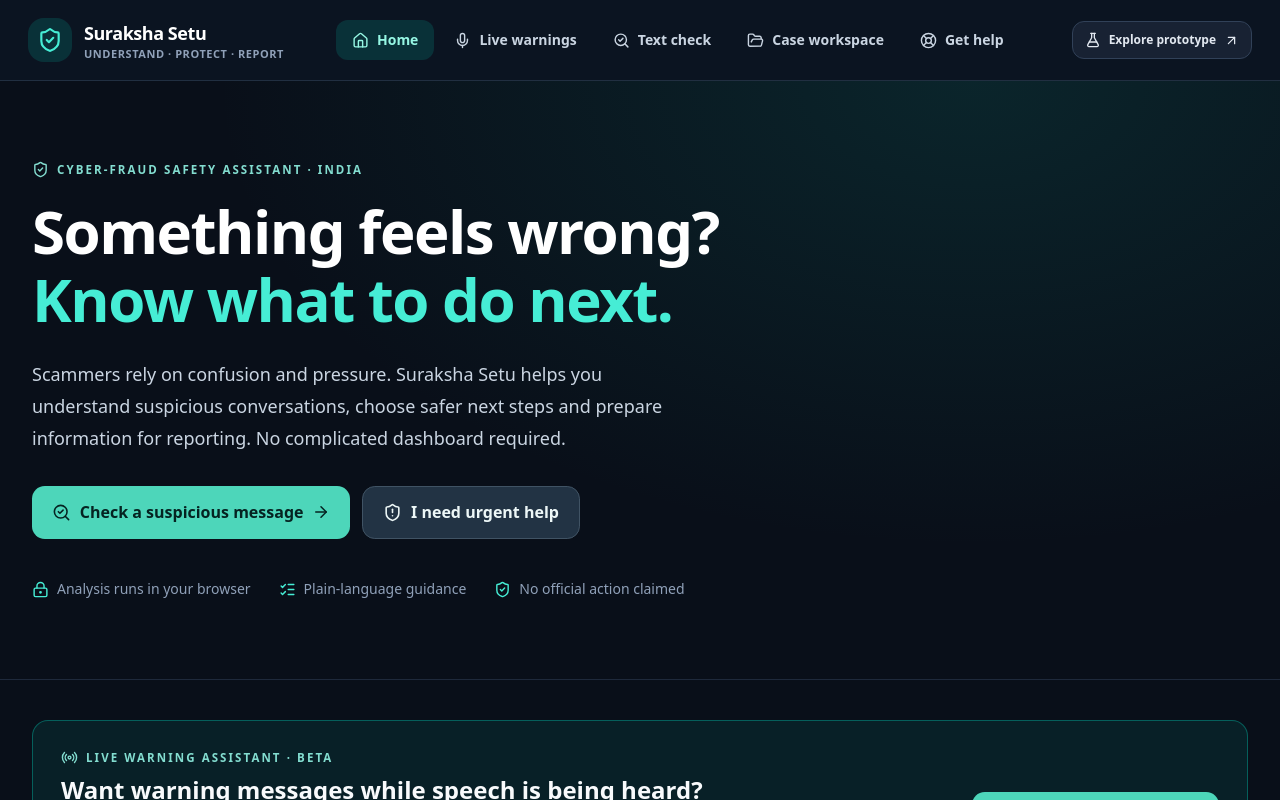
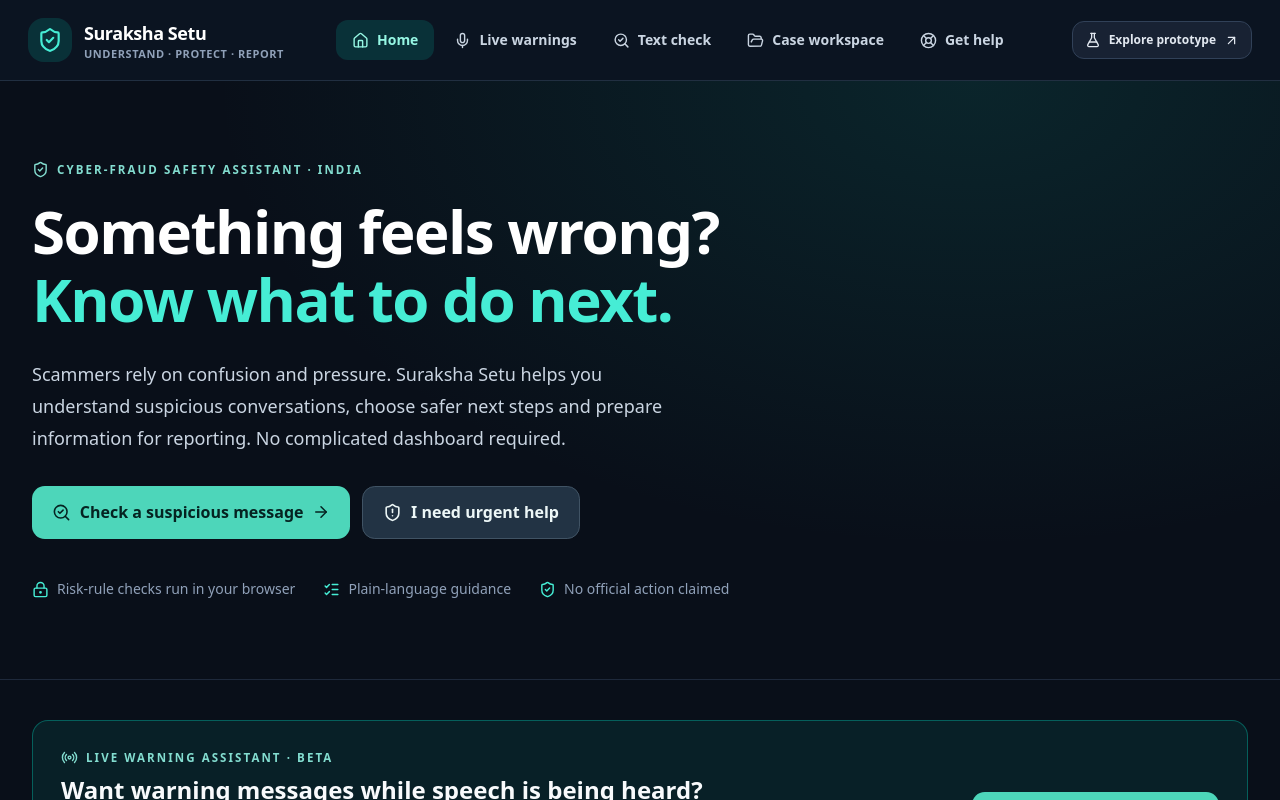
Before and after one commit to aadi-harale/suraksha_setu, a Next.js app in the folder frontend/: page / in a window 1280 px wide. Shown: the top 800 px of the page. Built offline with nearby package versions, Linux system fonts and the light colour scheme.

Commit message:
copy: clarify local rule processing versus vendor-based speech recognition

```diff
--- a/frontend/src/app/page.tsx
+++ b/frontend/src/app/page.tsx
@@ -14,7 +14,7 @@ export default function HomePage(){return <div className="overflow-hidden">
     <p className="mt-6 max-w-2xl text-lg leading-8 text-slate-300">Scammers rely on confusion and pressure. Suraksha Setu helps you understand suspicious conversations, choose safer next steps and prepare information for reporting. No complicated dashboard required.</p>
     <div className="mt-8 flex flex-wrap gap-3"><Link href="/check" className="product-btn product-btn-primary"><SearchCheck size={19}/>Check a suspicious message<ArrowRight size={18}/></Link><Link href="/help" className="product-btn product-btn-secondary"><ShieldAlert size={19}/>I need urgent help</Link></div>
    </div>
-   <div className="mt-10 flex flex-wrap items-center gap-x-7 gap-y-3 text-sm text-slate-400"><span className="inline-flex items-center gap-2"><LockKeyhole size={17} className="text-teal-300"/>Analysis runs in your browser</span><span className="inline-flex items-center gap-2"><ListChecks size={17} className="text-teal-300"/>Plain-language guidance</span><span className="inline-flex items-center gap-2"><ShieldCheck size={17} className="text-teal-300"/>No official action claimed</span></div>
+   <div className="mt-10 flex flex-wrap items-center gap-x-7 gap-y-3 text-sm text-slate-400"><span className="inline-flex items-center gap-2"><LockKeyhole size={17} className="text-teal-300"/>Risk-rule checks run in your browser</span><span className="inline-flex items-center gap-2"><ListChecks size={17} className="text-teal-300"/>Plain-language guidance</span><span className="inline-flex items-center gap-2"><ShieldCheck size={17} className="text-teal-300"/>No official action claimed</span></div>
   </div>
  </section>
  <section className="mx-auto max-w-7xl px-5 pt-10 md:px-8">
```
